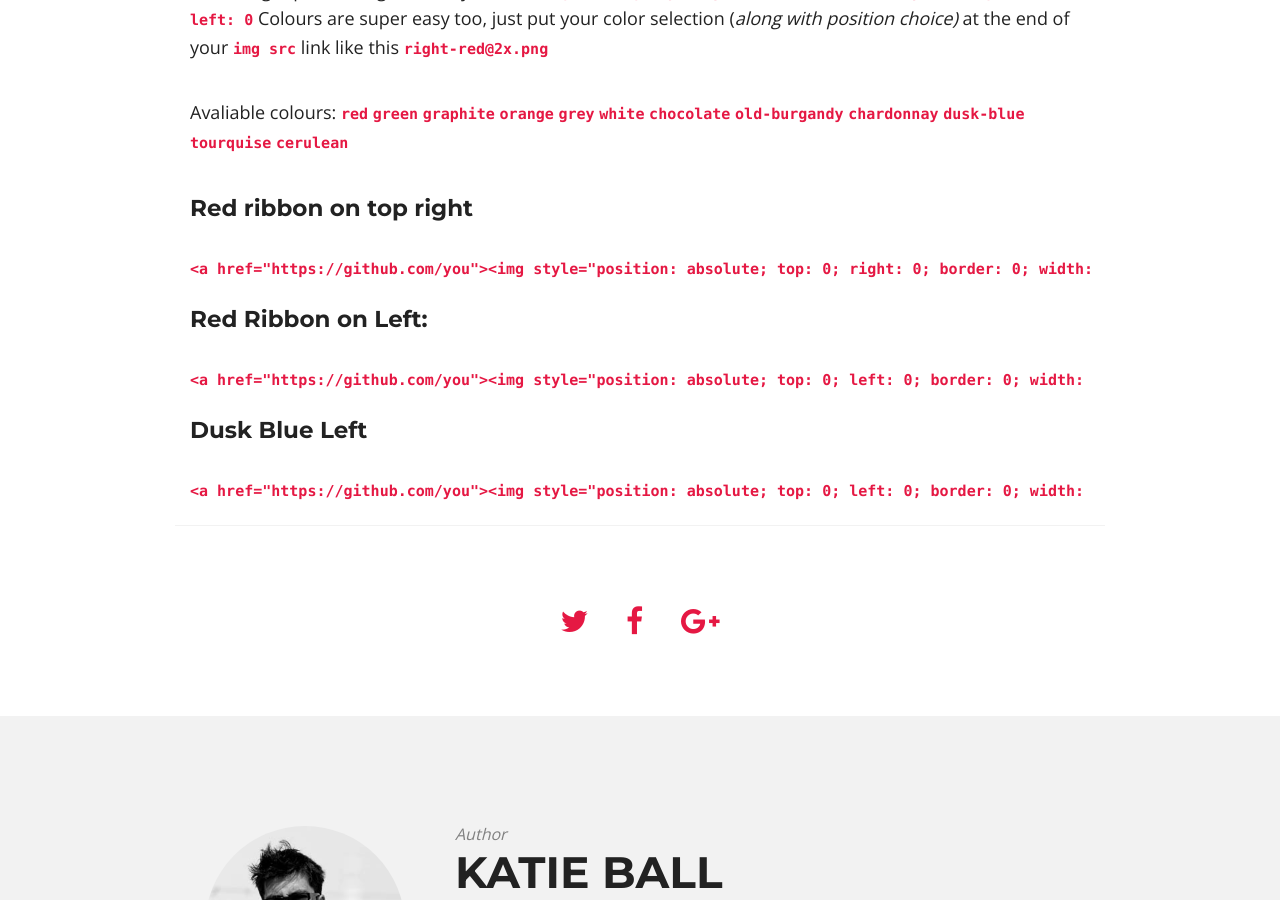
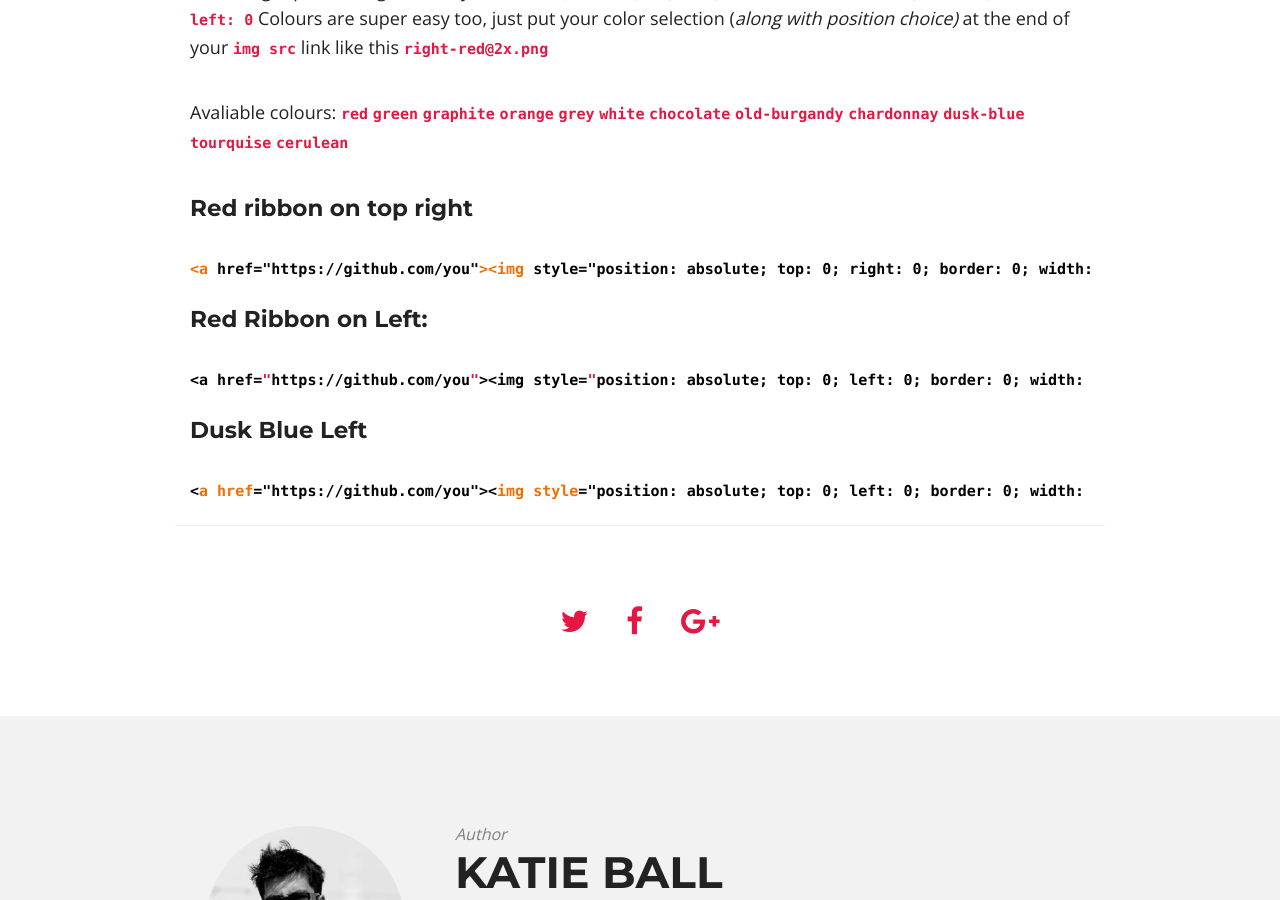
Before and after one commit to roachhd/notepad, a Jekyll site: the page built from _posts/2014-11-09-hello-retina-ribbons.md, in a window 1280 px wide and 900 px high, scrolled down 730 px. Built offline with Jekyll 4.4.1, drawn with Linux system fonts in a browser that asks for light colours; nearby versions of some CDN libraries.

Commit message:
Update 2014-11-09-hello-retina-ribbons.md

`````diff
--- a/_posts/2014-11-09-hello-retina-ribbons.md
+++ b/_posts/2014-11-09-hello-retina-ribbons.md
@@ -21,7 +21,7 @@ Avaliable colours: `red` `green` `graphite` `orange` `grey` `white` `chocolate`
 
 <a href="https://github.com/you"><img style="position: absolute; top: 0; right: 0; border: 0; width: 149px; height: 149px;" src="http://aral.github.com/fork-me-on-github-retina-ribbons/right-red@2x.png" alt="Fork me on GitHub"></a>
 
-````
+````html
 <a href="https://github.com/you"><img style="position: absolute; top: 0; right: 0; border: 0; width: 149px; height: 149px;" src="http://aral.github.com/fork-me-on-github-retina-ribbons/right-red@2x.png" alt="Fork me on GitHub"></a>
 ````
 
@@ -30,7 +30,7 @@ Avaliable colours: `red` `green` `graphite` `orange` `grey` `white` `chocolate`
 
 <a href="https://github.com/you"><img style="position: absolute; top: 0; left: 0; border: 0; width: 149px; height: 149px;" src="http://aral.github.com/fork-me-on-github-retina-ribbons/left-red@2x.png" alt="Fork me on GitHub"></a>
 
-````
+````javascript
 <a href="https://github.com/you"><img style="position: absolute; top: 0; left: 0; border: 0; width: 149px; height: 149px;" src="http://aral.github.com/fork-me-on-github-retina-ribbons/left-red@2x.png" alt="Fork me on GitHub"></a>
 ````
 
@@ -41,6 +41,6 @@ Avaliable colours: `red` `green` `graphite` `orange` `grey` `white` `chocolate`
 <a href="https://github.com/you"><img style="position: absolute; top: 0; left: 0; border: 0; width: 149px; height: 149px;" src="http://aral.github.com/fork-me-on-github-retina-ribbons/left-dusk-blue@2x.png" alt="Fork me on GitHub"></a>
 
 
-````
+````css
 <a href="https://github.com/you"><img style="position: absolute; top: 0; left: 0; border: 0; width: 149px; height: 149px;" src="http://aral.github.com/fork-me-on-github-retina-ribbons/left-dusk-blue@2x.png" alt="Fork me on GitHub"></a>
 ````
`````
